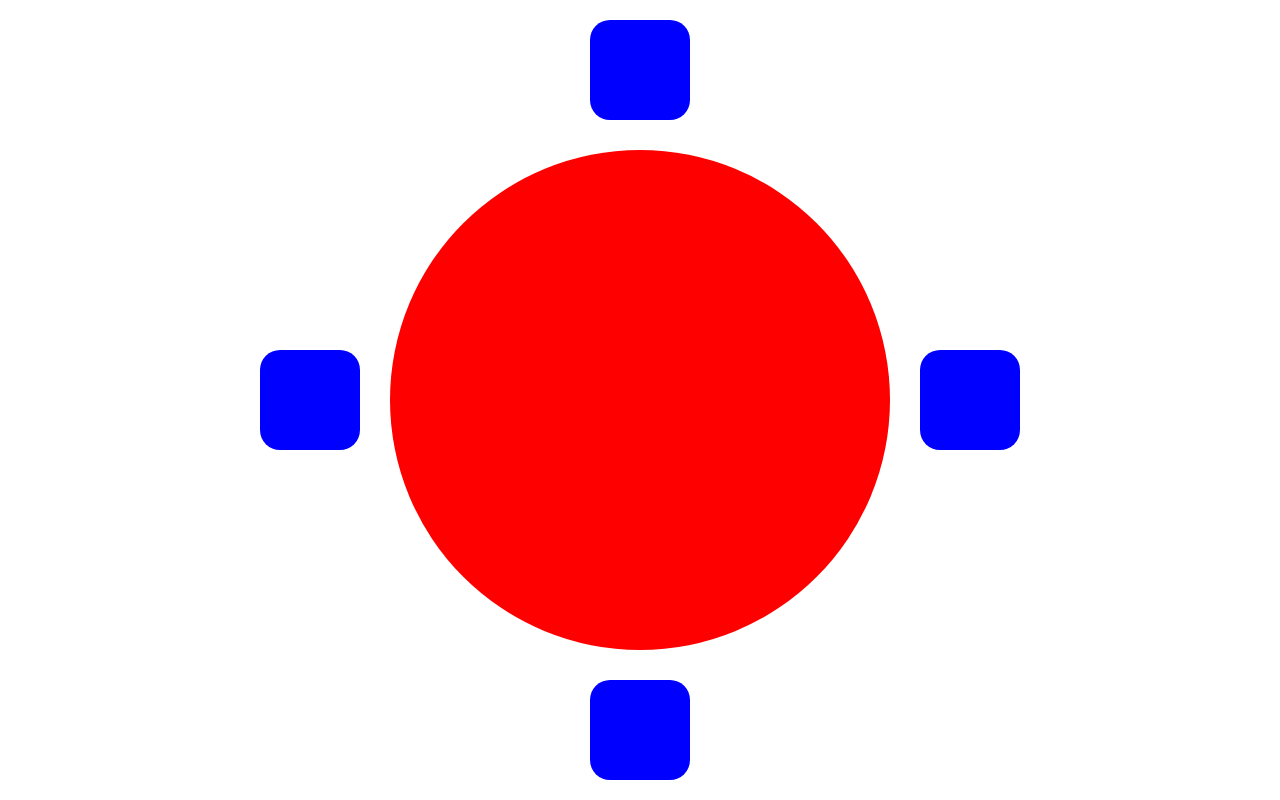
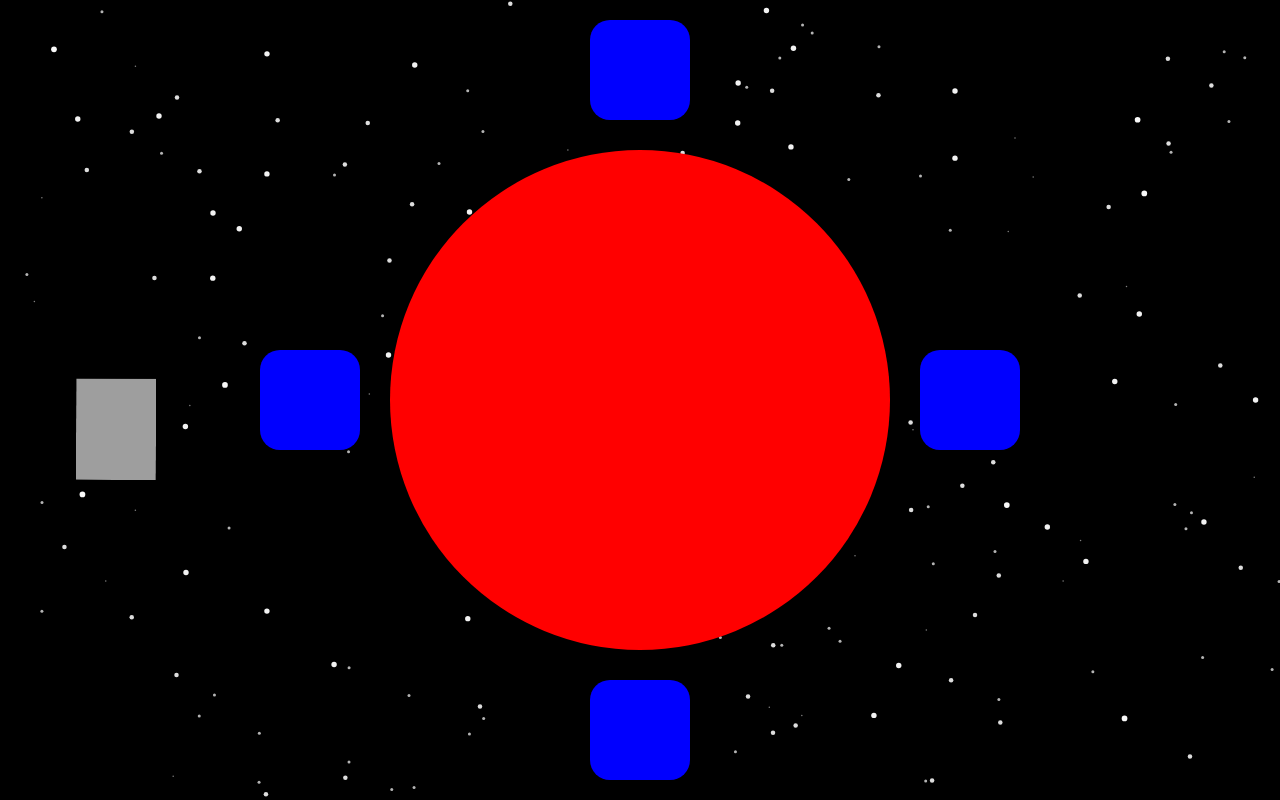
Before and after one commit to Bandicoon/super-secret-million-dollar-idea, a React (Create React App) app in the folder client/: page / in a window 1280 px wide. Built offline with nearby package versions, Linux system fonts and the light colour scheme.

Commit message:
Implemented rough game background

```diff
--- a/client/package.json
+++ b/client/package.json
@@ -9,8 +9,10 @@
     "react": "^18.2.0",
     "react-dom": "^18.2.0",
     "react-scripts": "5.0.1",
+    "react-tsparticles": "^2.2.4",
     "socket.io-client": "^4.5.2",
     "styled-components": "^5.3.5",
+    "tsparticles": "^2.2.4",
     "web-vitals": "^2.1.4"
   },
   "scripts": {
--- a/client/src/App.js
+++ b/client/src/App.js
@@ -1,6 +1,7 @@
 import React, { useState, useEffect } from 'react';
 import './App.css';
 import styled from 'styled-components';
+import ParticlesBackground from './components/Particles';
 
 const Circle = styled.div`
 
@@ -38,6 +39,7 @@ const App = () => {
 
     return (
         <Board>
+            <ParticlesBackground></ParticlesBackground>
             <Circle style={{backgroundColor: "red",
                 width: size,
                 height: size,
--- /dev/null
+++ b/client/src/components/Particles.js
@@ -0,0 +1,396 @@
+import Particles from "react-tsparticles";
+import { loadFull } from "tsparticles";
+import { useCallback } from "react";
+import "./styling/particles.css"
+
+const ParticlesBackground = () => {
+  const particlesInit = useCallback(async (engine) => {
+    console.log(engine);
+    await loadFull(engine);
+  }, []);
+  const particlesLoaded = useCallback(async (container) => {
+      await console.log(container);
+  }, []);
+  return (
+    <Particles
+      id="tsparticles"
+      init={particlesInit}
+      loaded={particlesLoaded}
+      options={{
+        "background": {
+          "color": {
+            "value": "#000000"
+          },
+          "position": "50% 50%",
+          "repeat": "no-repeat",
+          "size": "cover"
+        },
+        "interactivity": {
+          "events": {
+            "onClick": {
+              "enable": true,
+              "mode": "push"
+            },
+            "onHover": {
+              "mode": "repulse"
+            }
+          },
+          "modes": {
+            "attract": {
+              "distance": 200,
+              "duration": 0.4,
+              "easing": "ease-out-quad",
+              "factor": 1,
+              "maxSpeed": 50,
+              "speed": 1
+            },
+            "bounce": {
+              "distance": 200
+            },
+            "bubble": {
+              "distance": 400,
+              "duration": 2,
+              "mix": false,
+              "opacity": 0.8,
+              "size": 40,
+              "divs": {
+                "distance": 200,
+                "duration": 0.4,
+                "mix": false,
+                "selectors": []
+              }
+            },
+            "connect": {
+              "distance": 80,
+              "links": {
+                "opacity": 0.5
+              },
+              "radius": 60
+            },
+            "grab": {
+              "distance": 400,
+              "links": {
+                "blink": false,
+                "consent": false,
+                "opacity": 1
+              }
+            },
+            "push": {
+              "default": true,
+              "groups": [
+                "z5000",
+                "z7500",
+                "z2500",
+                "z1000"
+              ],
+              "quantity": 4
+            },
+            "remove": {
+              "quantity": 2
+            },
+            "repulse": {
+              "distance": 200,
+              "duration": 0.4,
+              "factor": 100,
+              "speed": 1,
+              "maxSpeed": 50,
+              "easing": "ease-out-quad",
+              "divs": {
+                "distance": 200,
+                "duration": 0.4,
+                "factor": 100,
+                "speed": 1,
+                "maxSpeed": 50,
+                "easing": "ease-out-quad",
+                "selectors": []
+              }
+            },
+            "trail": {
+              "delay": 1,
+              "pauseOnStop": false,
+              "quantity": 1
+            },
+            "light": {
+              "area": {
+                "gradient": {
+                  "start": {
+                    "value": "#ffffff"
+                  },
+                  "stop": {
+                    "value": "#000000"
+                  }
+                },
+                "radius": 1000
+              },
+              "shadow": {
+                "color": {
+                  "value": "#000000"
+                },
+                "length": 2000
+              }
+            }
+          }
+        },
+        "particles": {
+          "color": {
+            "animation": {
+              "h": {
+                "speed": 20
+              }
+            }
+          },
+          "groups": {
+            "z5000": {
+              "number": {
+                "value": 70
+              },
+              "zIndex": {
+                "value": 50
+              }
+            },
+            "z7500": {
+              "number": {
+                "value": 30
+              },
+              "zIndex": {
+                "value": 75
+              }
+            },
+            "z2500": {
+              "number": {
+                "value": 50
+              },
+              "zIndex": {
+                "value": 25
+              }
+            },
+            "z1000": {
+              "number": {
+                "value": 40
+              },
+              "zIndex": {
+                "value": 10
+              }
+            }
+          },
+          "move": {
+            "angle": {
+              "value": 10
+            },
+            "attract": {
+              "rotate": {
+                "x": 600,
+                "y": 1200
+              }
+            },
+            "direction": "right",
+            "enable": true,
+            "outModes": {
+              "bottom": "out",
+              "left": "out",
+              "right": "out",
+              "top": "out"
+            },
+            "speed": 5
+          },
+          "number": {
+            "value": 200
+          },
+          "opacity": {
+            "animation": {
+              "speed": 3,
+              "minimumValue": 0.1
+            }
+          },
+          "zIndex": {
+            "value": 5,
+            "opacityRate": 0.5
+          },
+          "life": {
+            "count": 0,
+            "delay": {
+              "random": {
+                "enable": false,
+                "minimumValue": 0
+              },
+              "value": 0,
+              "sync": false
+            },
+            "duration": {
+              "random": {
+                "enable": false,
+                "minimumValue": 0.0001
+              },
+              "value": 0,
+              "sync": false
+            }
+          },
+          "roll": {
+            "darken": {
+              "enable": false,
+              "value": 0
+            },
+            "enable": false,
+            "enlighten": {
+              "enable": false,
+              "value": 0
+            },
+            "mode": "vertical",
+            "speed": 25
+          },
+          "tilt": {
+            "random": {
+              "enable": false,
+              "minimumValue": 0
+            },
+            "value": 0,
+            "animation": {
+              "enable": false,
+              "speed": 0,
+              "decay": 0,
+              "sync": false
+            },
+            "direction": "clockwise",
+            "enable": false
+          },
+          "twinkle": {
+            "lines": {
+              "enable": false,
+              "frequency": 0.05,
+              "opacity": 1
+            },
+            "particles": {
+              "enable": false,
+              "frequency": 0.05,
+              "opacity": 1
+            }
+          },
+          "wobble": {
+            "distance": 5,
+            "enable": false,
+            "speed": {
+              "angle": 50,
+              "move": 10
+            }
+          },
+          "orbit": {
+            "animation": {
+              "count": 0,
+              "enable": false,
+              "speed": 1,
+              "decay": 0,
+              "sync": false
+            },
+            "enable": false,
+            "opacity": 1,
+            "rotation": {
+              "random": {
+                "enable": false,
+                "minimumValue": 0
+              },
+              "value": 45
+            },
+            "width": 1
+          },
+          "links": {
+            "blink": false,
+            "color": {
+              "value": "#ffffff"
+            },
+            "consent": false,
+            "distance": 100,
+            "enable": false,
+            "frequency": 1,
+            "opacity": 0.4,
+            "shadow": {
+              "blur": 5,
+              "color": {
+                "value": "#000"
+              },
+              "enable": false
+            },
+            "triangles": {
+              "enable": false,
+              "frequency": 1
+            },
+            "width": 1,
+            "warp": false
+          },
+          "repulse": {
+            "random": {
+              "enable": false,
+              "minimumValue": 0
+            },
+            "value": 0,
+            "enabled": false,
+            "distance": 1,
+            "duration": 1,
+            "factor": 1,
+            "speed": 1
+          }
+        },
+        "emitters": {
+          "autoPlay": true,
+          "fill": true,
+          "life": {
+            "wait": false
+          },
+          "rate": {
+            "quantity": 1,
+            "delay": 7
+          },
+          "shape": "square",
+          "startCount": 0,
+          "size": {
+            "mode": "percent",
+            "height": 0,
+            "width": 0
+          },
+          "particles": {
+            "shape": {
+              "type": "images",
+              "options": {
+                "images": {
+                  "src": "https://particles.js.org/images/cyan_amongus.png",
+                  "width": 500,
+                  "height": 634
+                }
+              }
+            },
+            "size": {
+              "value": 40
+            },
+            "move": {
+              "speed": 10,
+              "outModes": {
+                "default": "none",
+                "right": "destroy"
+              },
+              "straight": true
+            },
+            "zIndex": {
+              "value": 0
+            },
+            "rotate": {
+              "value": {
+                "min": 0,
+                "max": 360
+              },
+              "animation": {
+                "enable": true,
+                "speed": 10,
+                "sync": true
+              }
+            }
+          },
+          "position": {
+            "x": -5,
+            "y": 55
+          }
+        }
+      }}
+    />
+  )
+}
+
+export default ParticlesBackground
--- /dev/null
+++ b/client/src/components/styling/particles.css
@@ -0,0 +1,6 @@
+#tsparticles {
+    width: 100%;
+    height: 100%;
+    position: absolute;
+    z-index: -1;
+}
```
Also changed, not shown: 2 other files (tests, documents, lock files or other folders).
